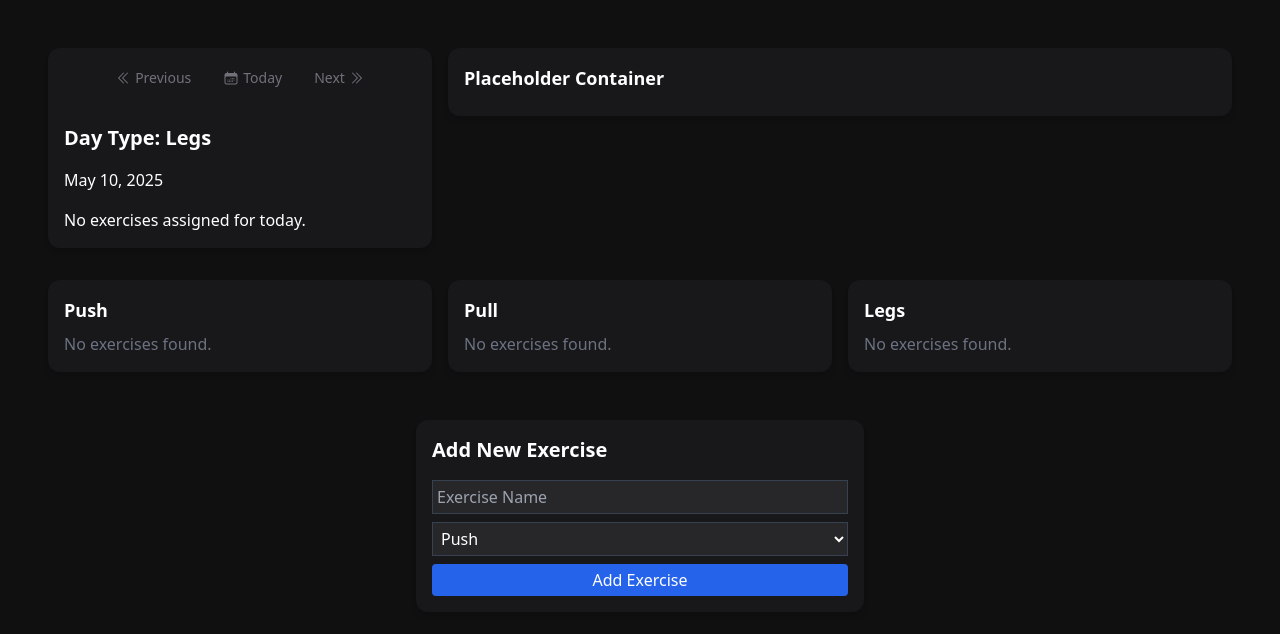
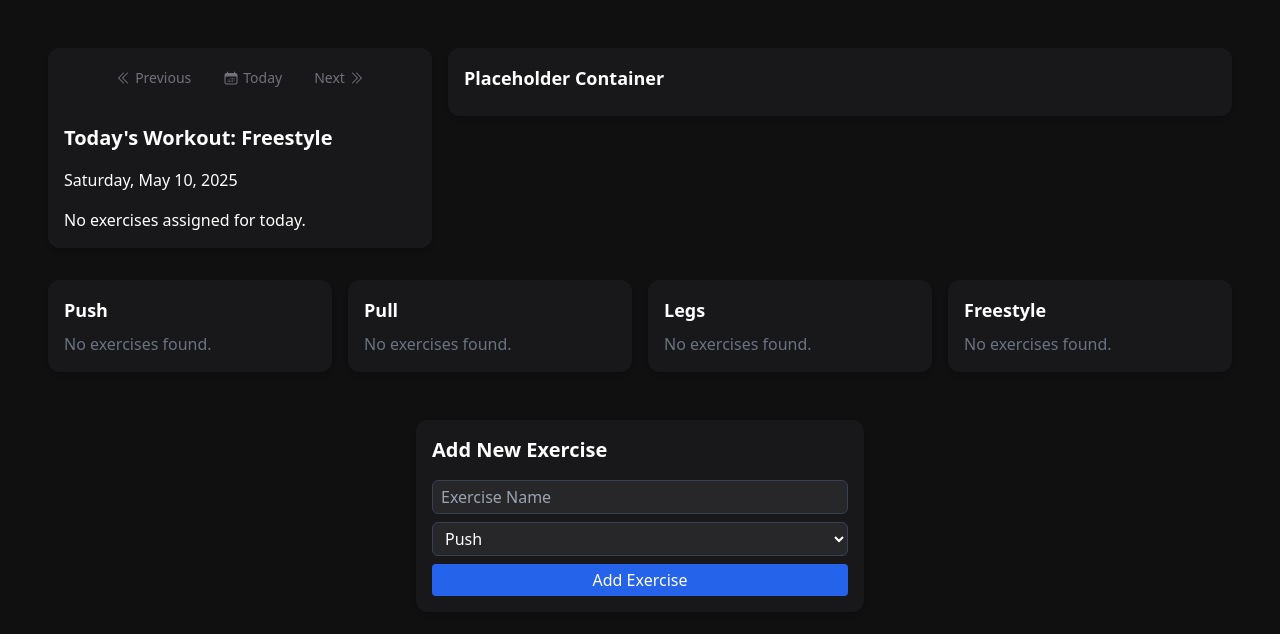
Before and after one commit to BrascoMarketing/Kevin-s-React-App-Tracker, a React (Vite) app: page / in a window 1280 px wide. Shown: the top 634 px of the page. Built offline with nearby package versions, Linux system fonts and the light colour scheme.

Commit message:
Added new category of exercises 'Freestyle' for logging

```diff
--- a/src/components/DayView.jsx
+++ b/src/components/DayView.jsx
@@ -17,7 +17,7 @@ const schedule = {
   Wednesday: "Legs",
   Thursday: "Push",
   Friday: "Pull",
-  Saturday: "Legs",
+  Saturday: "Freestyle",
 };
 
 function getExerciseDayKey(exerciseId, date) {
@@ -131,9 +131,9 @@ useEffect(() => {
             </div>
 
 
-        <h2 className="text-xl font-bold mb-4">Day Type: {viewedCategory}</h2>
+        <h2 className="text-xl font-bold mb-4">Today's Workout: {viewedCategory}</h2>
         <p className="mb-4">
-            {viewedDate.toLocaleDateString("en-US", { year: "numeric", month: "long", day: "numeric" })}
+            {viewedDate.toLocaleDateString("en-US", {weekday: "long", year: "numeric", month: "long", day: "numeric" })}
         </p>
       {exercisesForToday.length === 0 ? (
         <p>No exercises assigned for today.</p>
--- a/src/components/ExerciseFormPanel.jsx
+++ b/src/components/ExerciseFormPanel.jsx
@@ -27,20 +27,21 @@ export default function ExerciseFormPanel({ library, setLibrary }) {
       </h2>
       <form onSubmit={handleAddExercise} className="space-y-2">
         <input
-          className="bg-zinc-800 text-white border border-gray-700 p-1 w-full"
+          className="bg-zinc-800 text-white border border-gray-700 p-1 pl-2 w-full rounded-md"
           type="text"
           placeholder="Exercise Name"
           value={name}
           onChange={(e) => setName(e.target.value)}
         />
         <select
-          className="bg-zinc-800 text-white border border-gray-700 p-1 w-full"
+          className="bg-zinc-800 text-white border border-gray-700 p-1 pl-2 w-full rounded-md"
           value={type}
           onChange={(e) => setType(e.target.value)}
         >
           <option value="Push">Push</option>
           <option value="Pull">Pull</option>
           <option value="Legs">Legs</option>
+          <option value="Freestyle">Freestyle</option>
         </select>
         <button
           className="bg-blue-600 text-white px-2 py-1 rounded w-full"
--- a/src/components/ExerciseLibraryColumns.jsx
+++ b/src/components/ExerciseLibraryColumns.jsx
@@ -37,8 +37,8 @@ export default function ExerciseLibraryColumns({ library, setLibrary }) {
 
   return (
     <DragDropContext onDragEnd={handleDragEnd}>
-      <div className="grid grid-cols-1 md:grid-cols-3 gap-4">
-        {["Push", "Pull", "Legs"].map((category) => {
+      <div className="grid grid-cols-1 md:grid-cols-4 gap-4">
+        {["Push", "Pull", "Legs", "Freestyle"].map((category) => {
           return (
           <div
             key={category}
```
